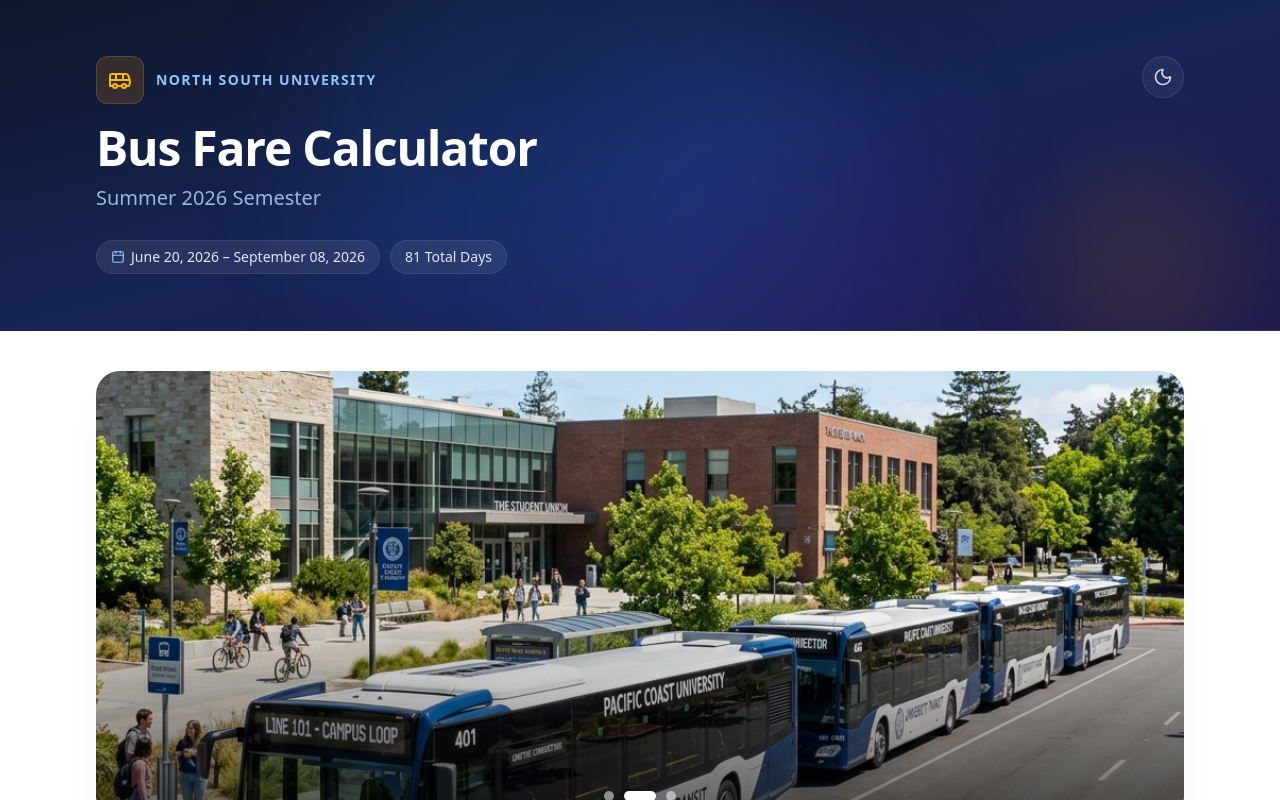
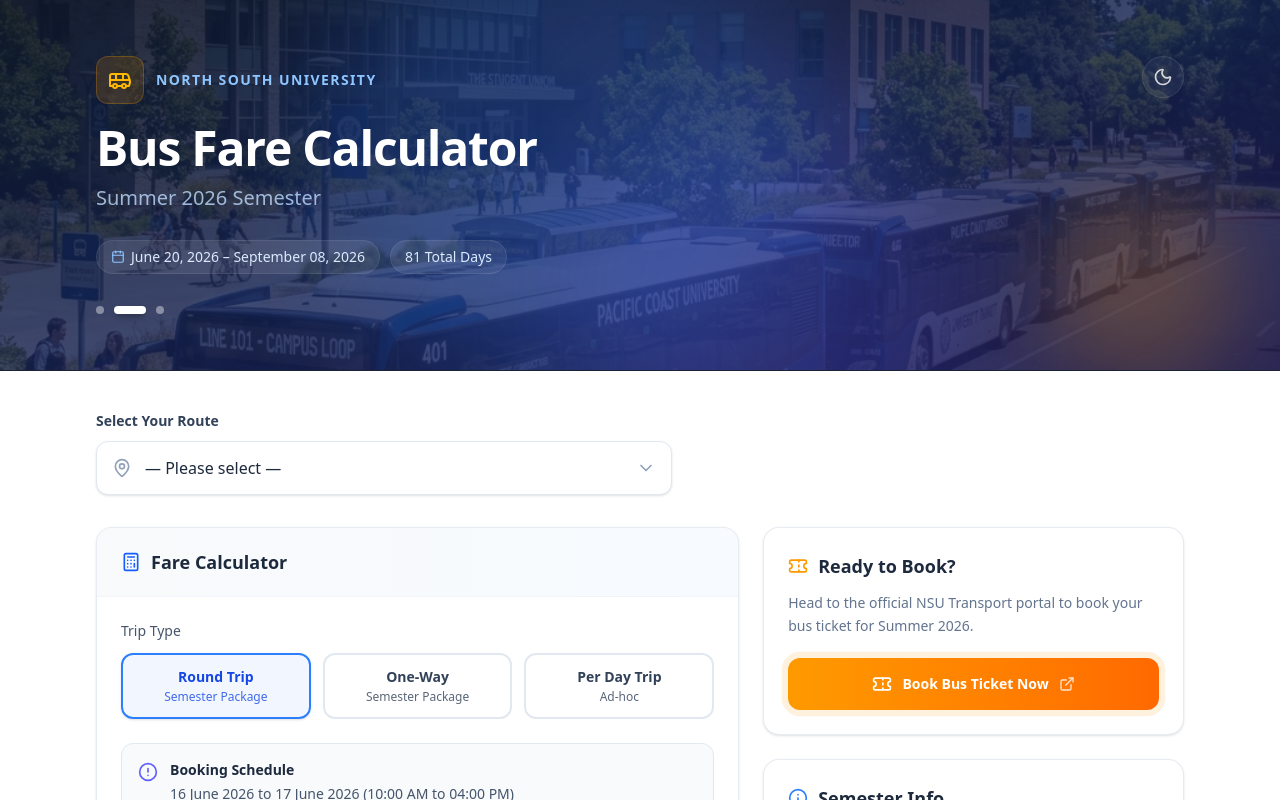
Before and after one commit to tahsinulmohsin/nsu-bus-fare-calculator, a Next.js app: page / in a window 1280 px wide. Shown: the top 800 px of the page. Built offline with nearby package versions, Linux system fonts and the light colour scheme.

Commit message:
UI: Move image slideshow to hero header background

```diff
--- a/app/components/BusFareCalculator.tsx
+++ b/app/components/BusFareCalculator.tsx
@@ -288,14 +288,34 @@ export default function BusFareCalculator() {
       {/* ════════════════════════════════════════════════
           Hero Header
           ════════════════════════════════════════════════ */}
-      <header className="relative overflow-hidden bg-gradient-to-br from-slate-900 via-blue-950 to-indigo-950 dark:from-slate-950 dark:via-blue-950/50 dark:to-indigo-950 border-b border-white/5 dark:border-white/10">
-        <div className="absolute inset-0 overflow-hidden pointer-events-none">
-          <div className="absolute -top-24 left-1/4 w-[500px] h-[500px] bg-blue-500/10 dark:bg-blue-500/5 rounded-full blur-3xl" />
-          <div className="absolute -bottom-32 right-1/4 w-[400px] h-[400px] bg-indigo-500/10 dark:bg-indigo-500/5 rounded-full blur-3xl" />
-          <div className="absolute top-1/2 right-10 w-[200px] h-[200px] bg-amber-500/10 dark:bg-amber-500/5 rounded-full blur-2xl" />
+      <header className="relative overflow-hidden bg-slate-900 dark:bg-slate-950 border-b border-white/5 dark:border-white/10">
+        {/* ─── Image Slideshow Background ─── */}
+        <div className="absolute inset-0 z-0">
+          {SLIDES.map((src, index) => (
+            <div
+              key={index}
+              className={`absolute inset-0 transition-opacity duration-1000 ease-in-out ${
+                index === currentSlide ? "opacity-100" : "opacity-0"
+              }`}
+            >
+              <img
+                src={src}
+                alt={`NSU Campus ${index + 1}`}
+                className="w-full h-full object-cover"
+              />
+              {/* Gradient Overlay */}
+              <div className="absolute inset-0 bg-gradient-to-br from-slate-900/90 via-blue-950/80 to-indigo-950/90 dark:from-slate-950/95 dark:via-blue-950/90 dark:to-indigo-950/95" />
+            </div>
+          ))}
         </div>
 
-        <div className="relative max-w-6xl mx-auto px-4 sm:px-6 lg:px-8 py-10 sm:py-14">
+        <div className="absolute inset-0 overflow-hidden pointer-events-none z-0">
+          <div className="absolute -top-24 left-1/4 w-[500px] h-[500px] bg-blue-500/20 dark:bg-blue-500/10 rounded-full blur-3xl mix-blend-screen" />
+          <div className="absolute -bottom-32 right-1/4 w-[400px] h-[400px] bg-indigo-500/20 dark:bg-indigo-500/10 rounded-full blur-3xl mix-blend-screen" />
+          <div className="absolute top-1/2 right-10 w-[200px] h-[200px] bg-amber-500/20 dark:bg-amber-500/10 rounded-full blur-2xl mix-blend-screen" />
+        </div>
+
+        <div className="relative z-10 max-w-6xl mx-auto px-4 sm:px-6 lg:px-8 py-10 sm:py-14">
           <div className="flex justify-between items-start mb-5">
             <div className="flex items-center gap-3 animate-fade-in-up">
               <div className="flex items-center justify-center w-12 h-12 rounded-xl bg-amber-500/15 border border-amber-500/25 backdrop-blur-sm">
@@ -336,6 +356,22 @@ export default function BusFareCalculator() {
               {TOTAL_DAYS} Total Days
             </span>
           </div>
+
+          {/* ─── Slide Indicators ─── */}
+          <div className="mt-8 flex gap-2.5 animate-fade-in-up animation-delay-300">
+            {SLIDES.map((_, index) => (
+              <button
+                key={index}
+                onClick={() => setCurrentSlide(index)}
+                className={`transition-all duration-300 rounded-full ${
+                  index === currentSlide
+                    ? "w-8 h-2 bg-white shadow-md shadow-black/20"
+                    : "w-2 h-2 bg-white/40 hover:bg-white/80"
+                }`}
+                aria-label={`Go to slide ${index + 1}`}
+              />
+            ))}
+          </div>
         </div>
       </header>
 
@@ -343,41 +379,6 @@ export default function BusFareCalculator() {
           Main Content
           ════════════════════════════════════════════════ */}
       <main className="max-w-6xl mx-auto px-4 sm:px-6 lg:px-8 py-8 sm:py-10">
-
-        {/* ─── Image Slideshow ─── */}
-        <div className="mb-10 relative w-full h-[250px] sm:h-[350px] lg:h-[450px] rounded-2xl sm:rounded-3xl overflow-hidden shadow-2xl shadow-blue-900/5 group animate-fade-in-up animation-delay-200">
-          {SLIDES.map((src, index) => (
-            <div
-              key={index}
-              className={`absolute inset-0 transition-opacity duration-1000 ease-in-out ${
-                index === currentSlide ? "opacity-100" : "opacity-0"
-              }`}
-            >
-              <img
-                src={src}
-                alt={`NSU Campus ${index + 1}`}
-                className="w-full h-full object-cover"
-              />
-              <div className="absolute inset-0 bg-gradient-to-t from-black/60 via-transparent to-transparent" />
-            </div>
-          ))}
-          {/* Slide Indicators */}
-          <div className="absolute bottom-5 left-1/2 -translate-x-1/2 flex gap-2.5 z-10">
-            {SLIDES.map((_, index) => (
-              <button
-                key={index}
-                onClick={() => setCurrentSlide(index)}
-                className={`transition-all duration-300 rounded-full ${
-                  index === currentSlide
-                    ? "w-8 h-2.5 bg-white shadow-md shadow-black/20"
-                    : "w-2.5 h-2.5 bg-white/50 hover:bg-white/80"
-                }`}
-                aria-label={`Go to slide ${index + 1}`}
-              />
-            ))}
-          </div>
-        </div>
-
         {/* ─── Route Selector ─── */}
         <div className="mb-8 animate-fade-in-up animation-delay-200">
           <label
```
